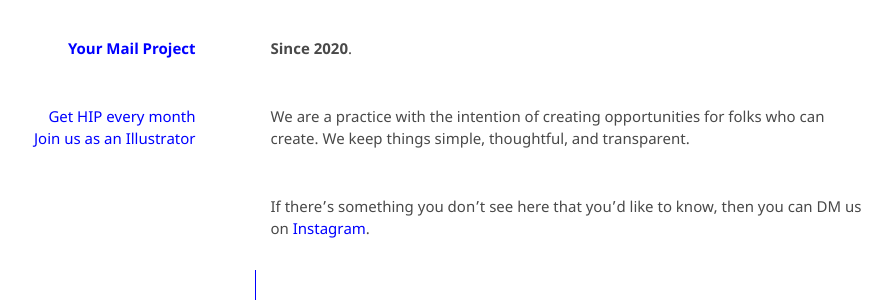
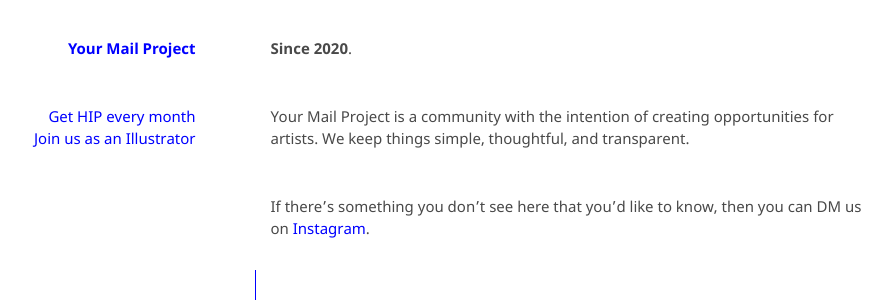
Before and after one commit to kvshvlin/yourmailproject, a Jekyll site: the page built from index.md, in a window 1280 px wide. Shown: the part 188-488 px from the top of the page, without its empty margins (191-1083 px from the left). Built offline with Jekyll 4.4.1, drawn with Linux system fonts in a browser that asks for light colours; our own code applies the rules of GitHub Pages for plain Markdown files.

Commit message:
Update index.md

```diff
--- a/index.md
+++ b/index.md
@@ -1,6 +1,6 @@
 **Since 2020**.
 
-We are a practice with the intention of creating opportunities for folks who can create. We keep things simple, thoughtful, and transparent.
+Your Mail Project is a community with the intention of creating opportunities for artists. We keep things simple, thoughtful, and transparent.
 
 If there’s something you don’t see here that you’d like to know, then you can DM us on <a href="https://www.instagram.com/yourmailproject" target="_blank">Instagram</a>.
 
```
